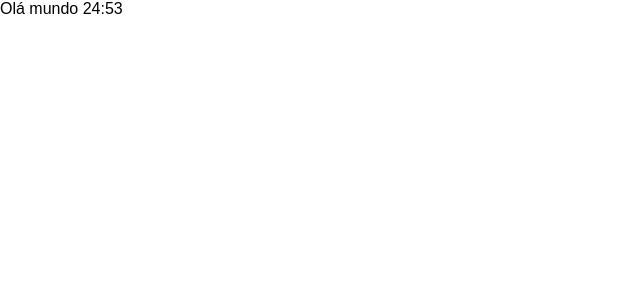
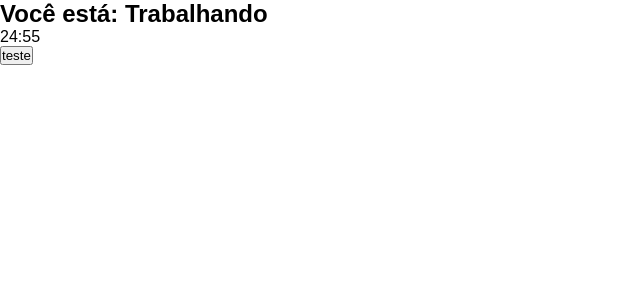
Before and after one commit to mateusdrag1/Pomodoro-Typescript, a React (Create React App) app: page / in a window 1280 px wide. Shown: the top 300 px of the page, without its empty margins (0-640 px from the left). Built offline with nearby package versions, Linux system fonts and the light colour scheme.

Commit message:
Implementando o Button e o Timer 🟡

```diff
--- /dev/null
+++ b/src/components/button.tsx
@@ -0,0 +1,15 @@
+import React from 'react';
+
+interface ButtonProps {
+  text: string;
+  onClick?: () => void;
+  className?: string;
+}
+
+export function Button(props: ButtonProps): JSX.Element {
+  return (
+    <button onClick={props.onClick} className={props.className}>
+      {props.text}
+    </button>
+  );
+}
--- a/src/components/pomodoro-time.tsx
+++ b/src/components/pomodoro-time.tsx
@@ -1,6 +1,8 @@
 import React, { useState } from 'react';
 import { useInterval } from '../hooks/use-interval';
 import { secondsToTime } from '../utils/seconds-to-time';
+import { Button } from './button';
+import { Timer } from './timer';
 
 interface PomodoroTimerProps {
   defaultPomodoroTime: number;
@@ -13,5 +15,11 @@ export function PomodoroTimer(props: PomodoroTimerProps): JSX.Element {
     setMainTime(mainTime - 1);
   }, 1000);
 
-  return <div>Olá mundo {secondsToTime(mainTime)}</div>;
+  return (
+    <div className="pomodoro">
+      <h2>Você está: Trabalhando</h2>
+      <Timer mainTime={mainTime} />
+      <Button text="teste" onClick={() => console.log(1)} />
+    </div>
+  );
 }
--- /dev/null
+++ b/src/components/timer.tsx
@@ -0,0 +1,10 @@
+import React from 'react';
+import { secondsToTime } from '../utils/seconds-to-time';
+
+interface TimerProps {
+  mainTime: number;
+}
+
+export function Timer(props: TimerProps): JSX.Element {
+  return <div className="timer">{secondsToTime(props.mainTime)}</div>;
+}
```
